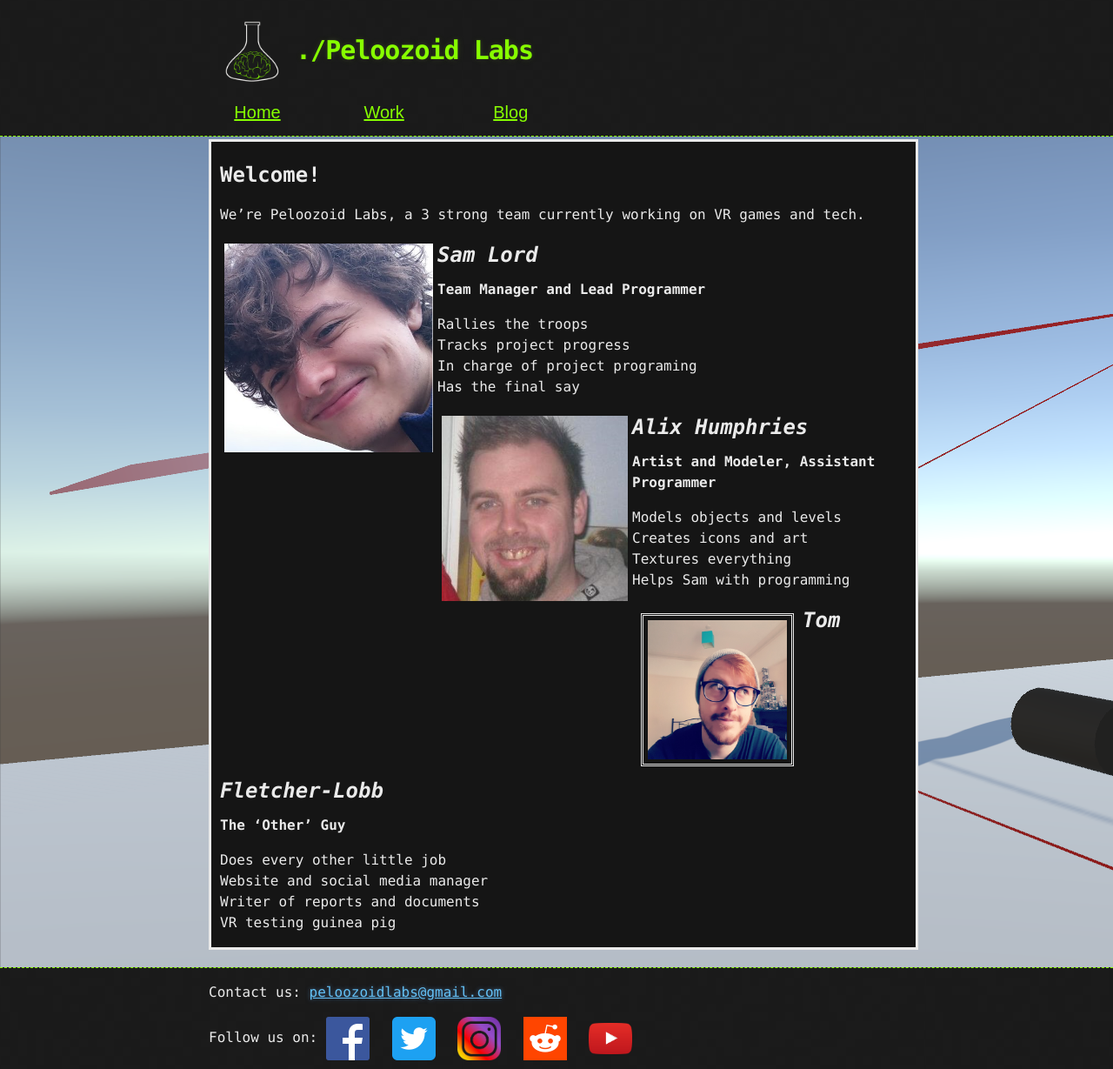
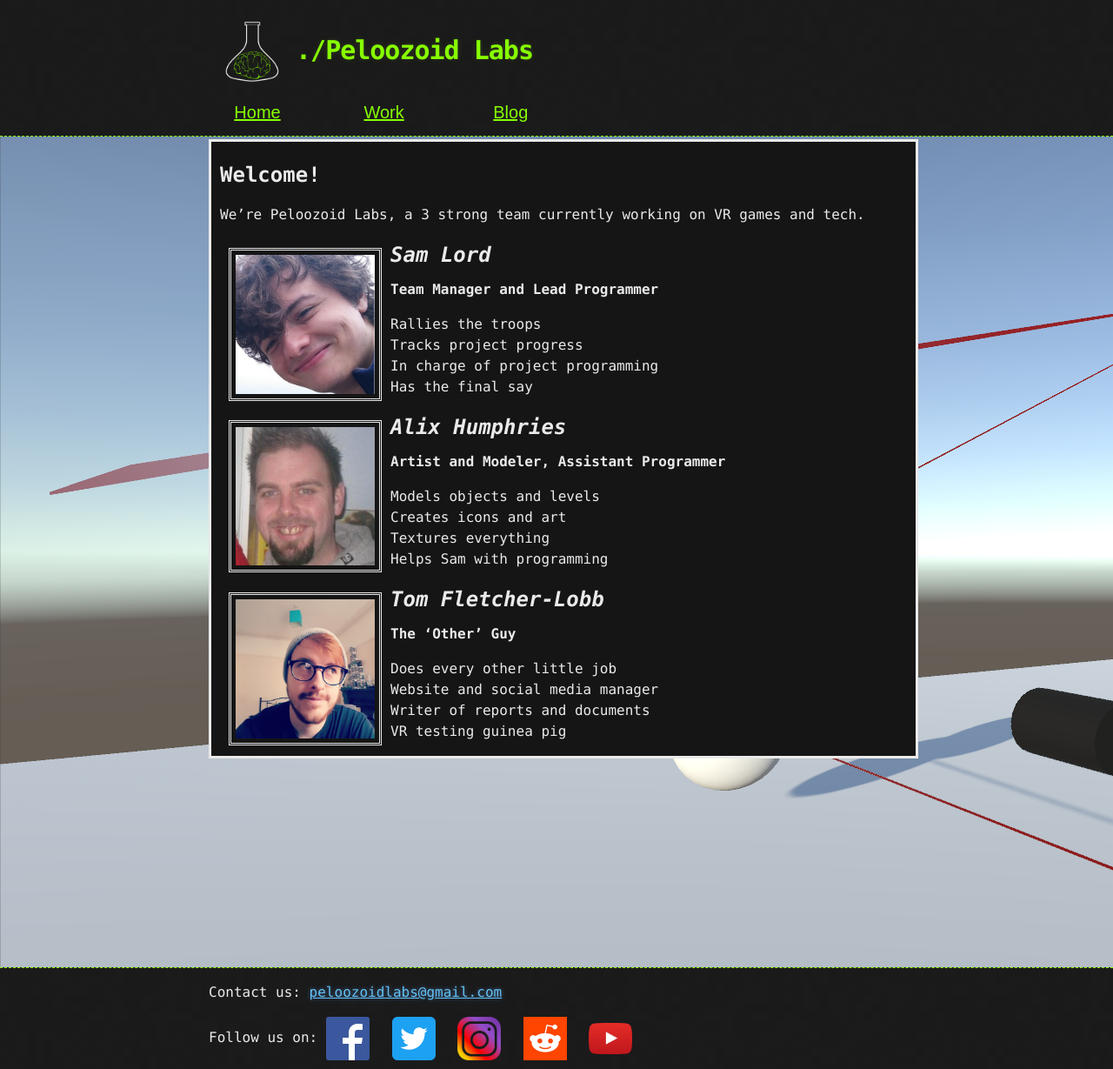
Before and after one commit to Flobb212/www.peloozoid.co.uk, a Jekyll site: the page built from index.md, in a window 1280 px wide and 1229 px high. Shown: the whole window at 87% size. Built offline with Jekyll 4.4.1, drawn with Linux system fonts in a browser that asks for light colours.

Commit message:
Readjust of pictures

```diff
--- a/_sass/jekyll-theme-hacker.scss
+++ b/_sass/jekyll-theme-hacker.scss
@@ -20,13 +20,20 @@
   border-style: double;
 }
 
-img[src="/assets/images/placeholder.png"]{
+img[src="/assets/images/sam.png"]{
   max-width: 20%;
-  height: 150px;
   float: left;
   margin: 10px;
   border-style: double;
 }
+
+img[src="/assets/images/alix.png"]{
+  max-width: 20%;
+  float: left;
+  margin: 10px;
+  border-style: double;
+}
+
 
 /* General & 'Reset' Stuff */
 
--- a/index.md
+++ b/index.md
@@ -11,7 +11,7 @@
 ## Team Manager and Lead Programmer
 Rallies the troops
 Tracks project progress
-In charge of project programing
+In charge of project programming
 Has the final say
 
 
```
